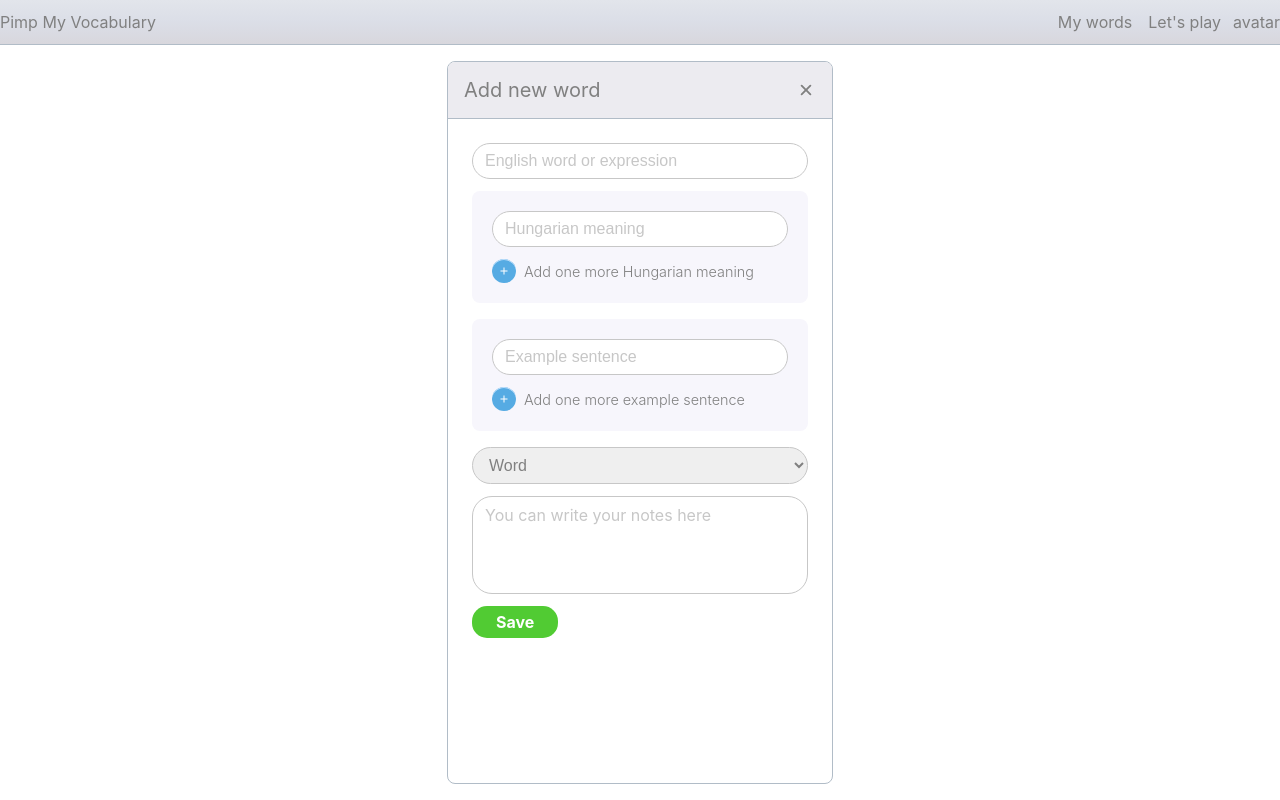
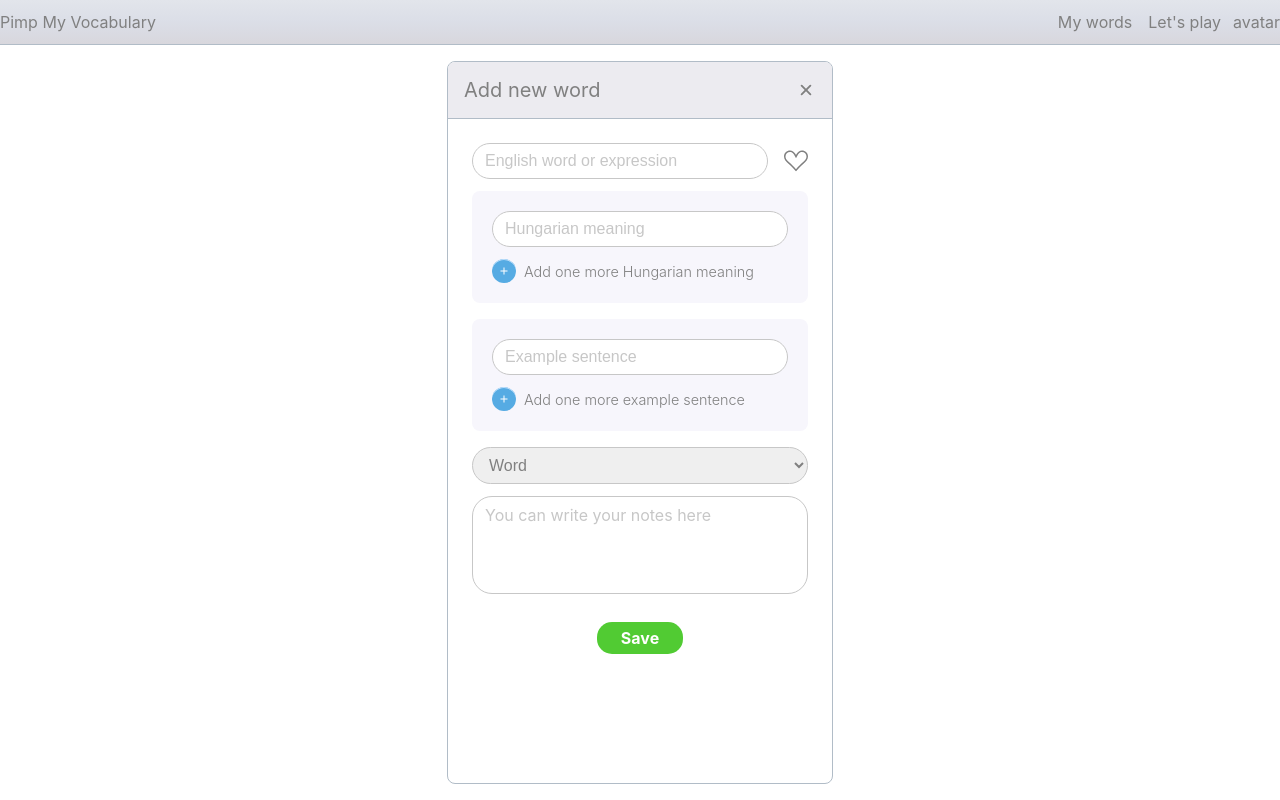
Before and after one commit to Crepkey/pmv_frond_end, a React (Create React App) app: page / in a window 1280 px wide. Built offline with nearby package versions, Linux system fonts and the light colour scheme.

Commit message:
Edit row: heart icon and button added

```diff
--- a/src/components/EditWord.tsx
+++ b/src/components/EditWord.tsx
@@ -4,6 +4,7 @@ import React from 'react';
 import styled from 'styled-components';
 import { IoClose } from 'react-icons/io5'
 import { MdOutlineAdd } from 'react-icons/md'
+import { BsSuitHeart } from 'react-icons/bs'
 
 const Card = styled.div`
     border: 1px solid #b1bcc7;
@@ -32,8 +33,14 @@ const Icon = styled.div`
     display: flex;
     align-items: center;
     padding-left: 16px;
+    :hover{
+        cursor: pointer;
+    }
 `
 
+const HeartIcon = styled(Icon)`
+    margin-bottom: 12px;
+`
 
 const CardBody = styled.div`
     padding: 24px;
@@ -42,6 +49,12 @@ const CardBody = styled.div`
     flex: 1;
     min-width: 0;
     min-height: 0;
+`
+
+const Row = styled.div`
+    display: flex;
+    flex: 1;
+    justify-content: center;
 `
 
 const Form = styled.form`
@@ -154,6 +167,7 @@ const Button = styled.div`
     font-size: 1rem;
     font-weight: bold;
     padding: 6px 24px;
+    margin-top: 16px;
     text-decoration: none;
     border-radius: 15px;
     border: none;
@@ -175,7 +189,12 @@ export default function EditWord() {
         <CardBody>
 
             <Form>
-                <String placeholder="English word or expression" />
+                <Row>
+                    <String placeholder="English word or expression" />
+                    <HeartIcon>
+                        <BsSuitHeart size={24} />
+                    </HeartIcon>
+                </Row>
 
                 <LighterCard>
                     <String placeholder="Hungarian meaning" />
@@ -200,7 +219,7 @@ export default function EditWord() {
 
                 <Textarea placeholder="You can write your notes here"></Textarea>
 
-                <Button>Save</Button>
+                <Row><Button>Save</Button></Row>
             </Form>
 
         </CardBody>
```
